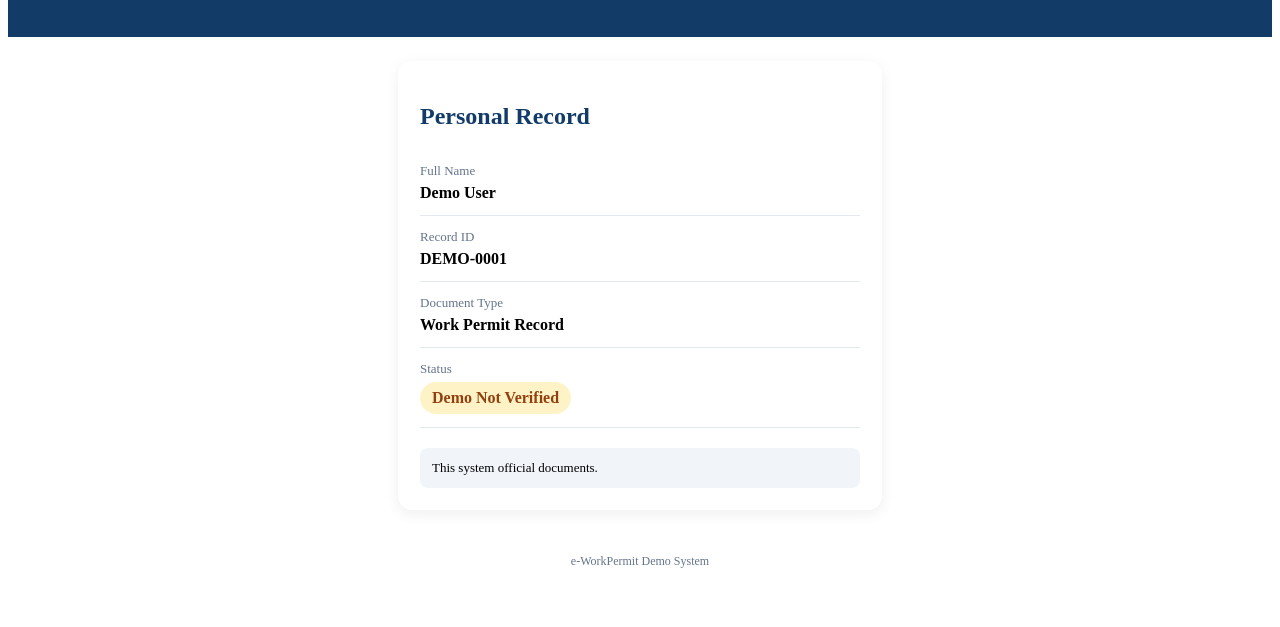
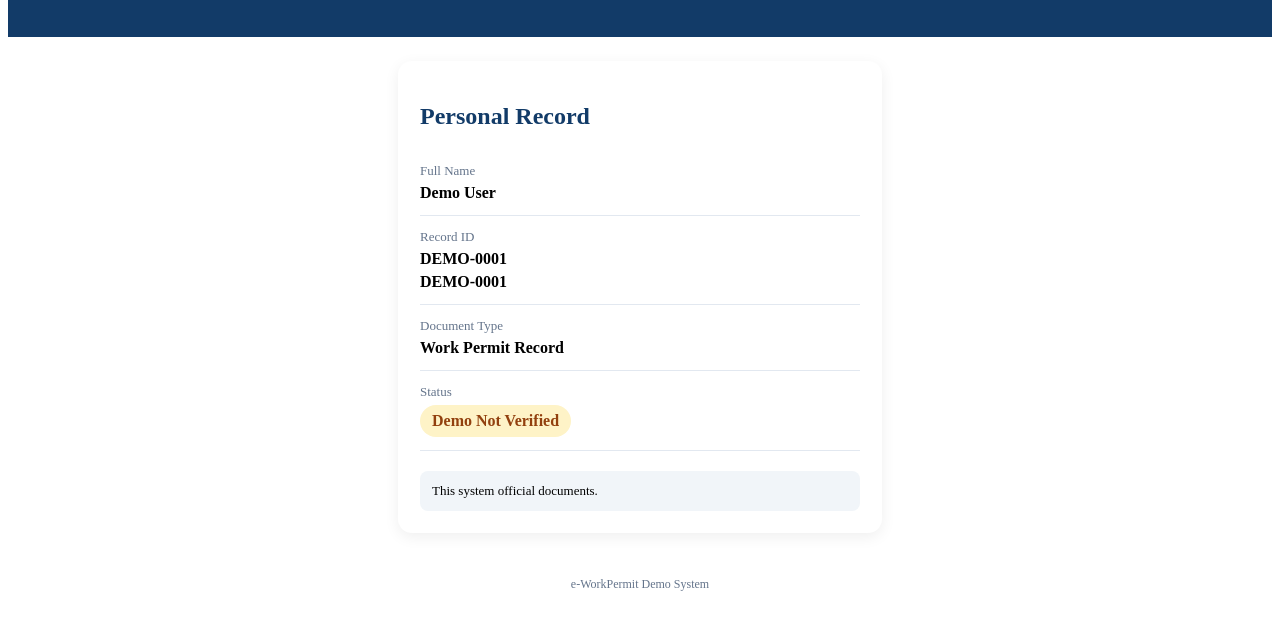
Before and after one commit to emisuzuki722/e-Workpermit-, a plain HTML site: page index.html in a window 1280 px wide. Shown: the part 133-760 px from the top of the page. Drawn offline with Linux system fonts and the light colour scheme.

Commit message:
Update index.html

```diff
--- a/index.html
+++ b/index.html
@@ -79,7 +79,7 @@ footer {
   </div>
   <div class="field">
     <div class="label">Record ID</div>
-    <div class="value">DEMO-0001</div>
+    <div class="value">DEMO-0001</div><div class="value" id="recordId">DEMO-0001</div>
   </div>
   <div class="field">
     <div class="label">Document Type</div>
```
